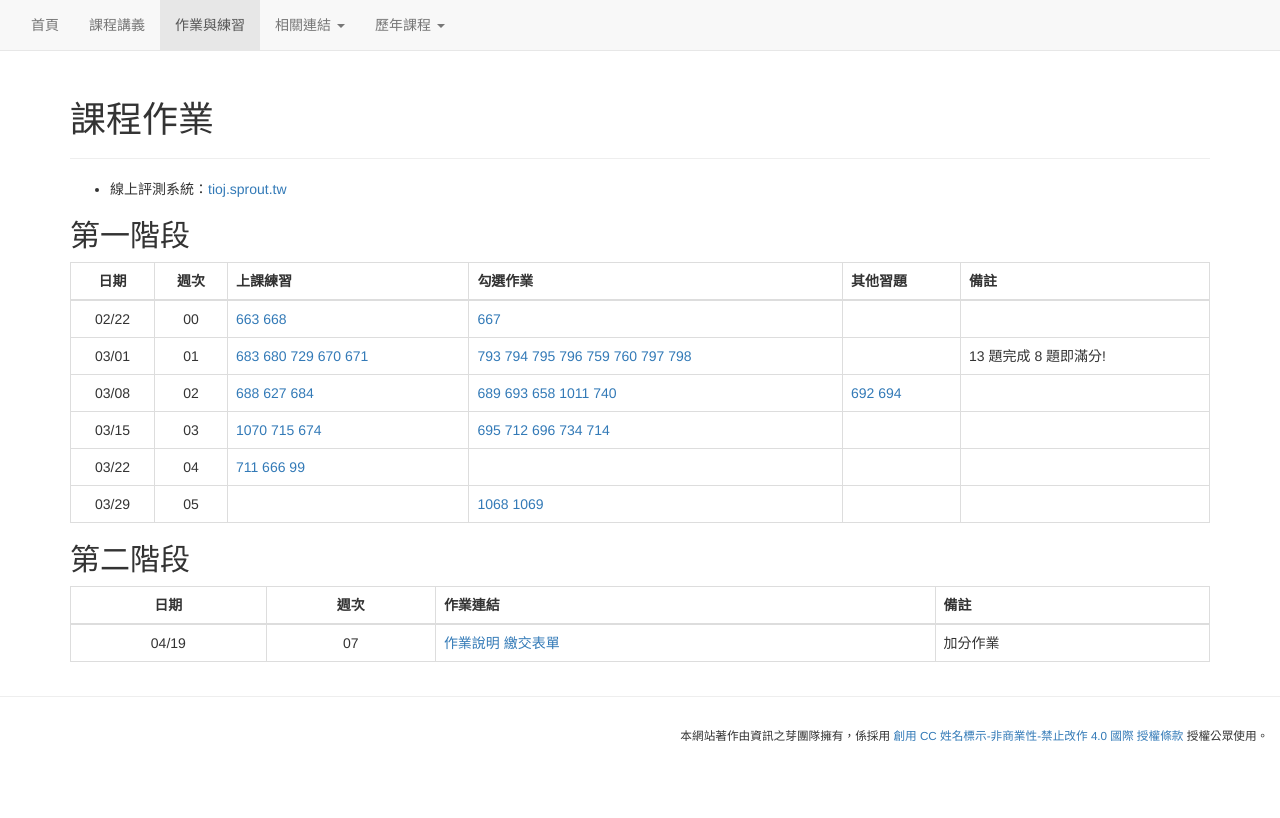
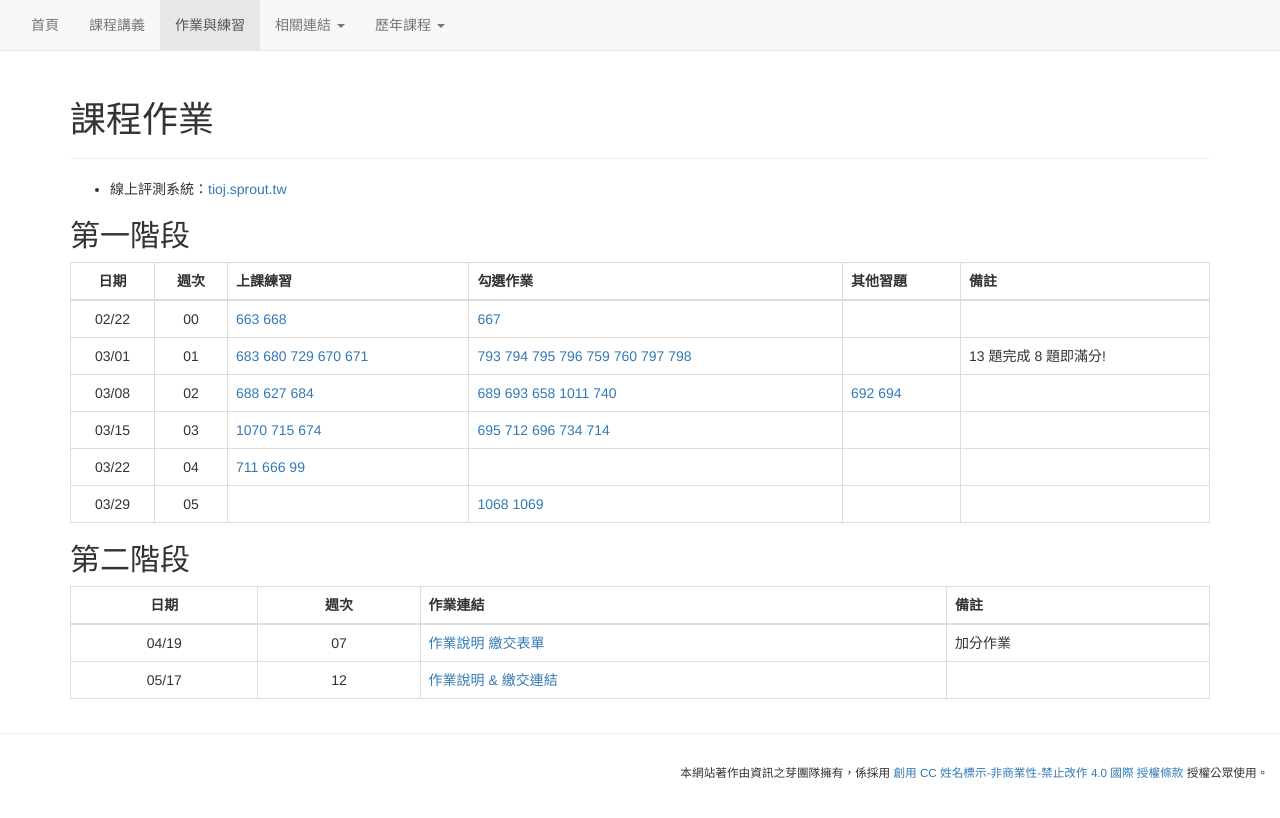
Before and after one commit to tw-csie-sprout/py2026, a Jekyll site: the page built from homework.md, in a window 1280 px wide. Shown: the top 818 px of the page. Built offline with Jekyll 4.4.1, drawn with Linux system fonts in a browser that asks for light colours.

Commit message:
Add homework entry for 05/17

```diff
--- a/homework.md
+++ b/homework.md
@@ -31,3 +31,4 @@ title: "課程作業"
 |  日期  | 週次 | 作業連結 | 備註 |
 | :---: | :--: | :----- | :----- |
 | 04/19 | 07 | [作業說明](https://shaujiun-lan.github.io/py2026-sprout/cs_eh/homework/spec/) [繳交表單](https://forms.gle/JcJgQKHtNt21VLKH9) | 加分作業 |
+| 05/17 | 12 | [作業說明 & 繳交連結](https://hackmd.io/@onion0905/Skc2Djf1fe) | |
```
